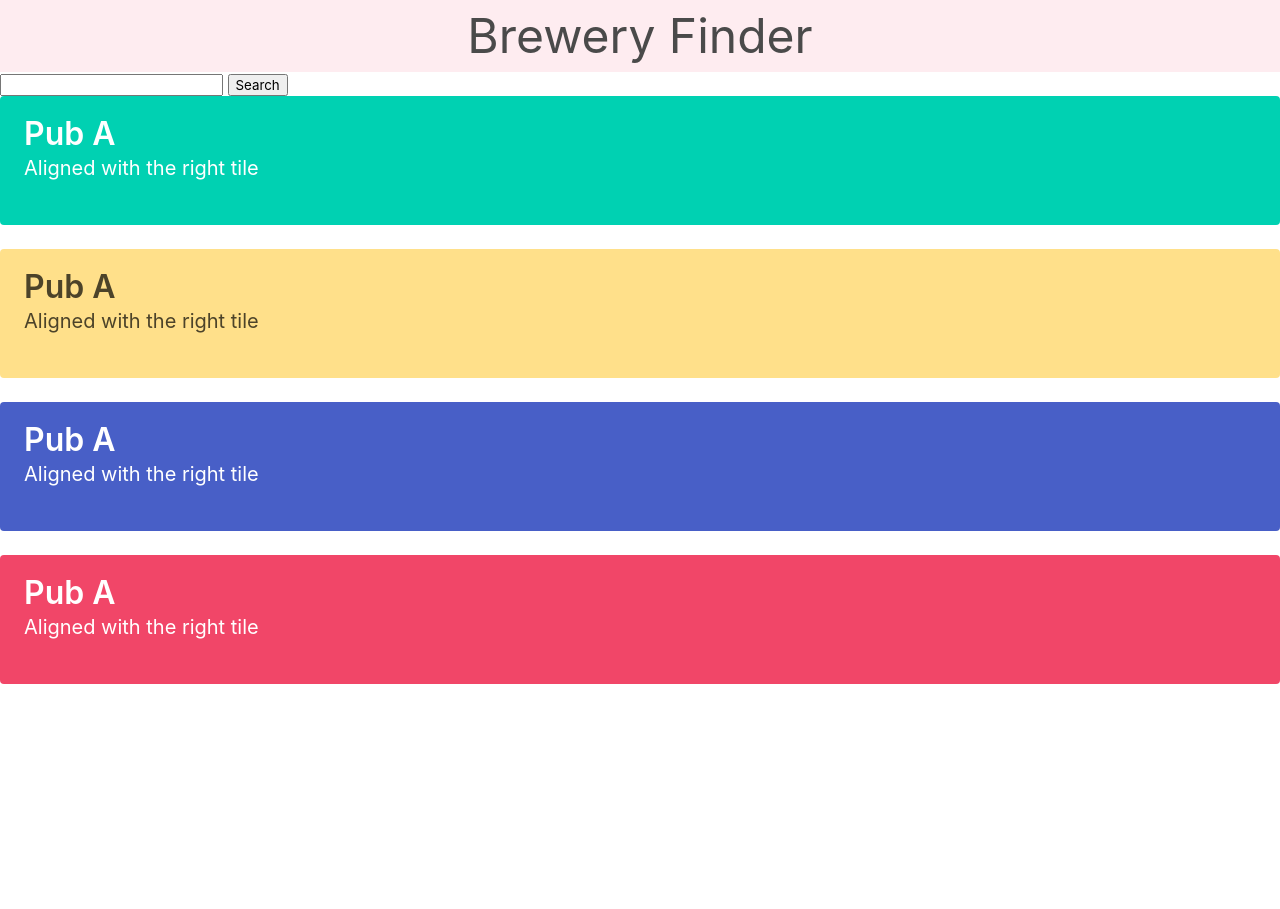
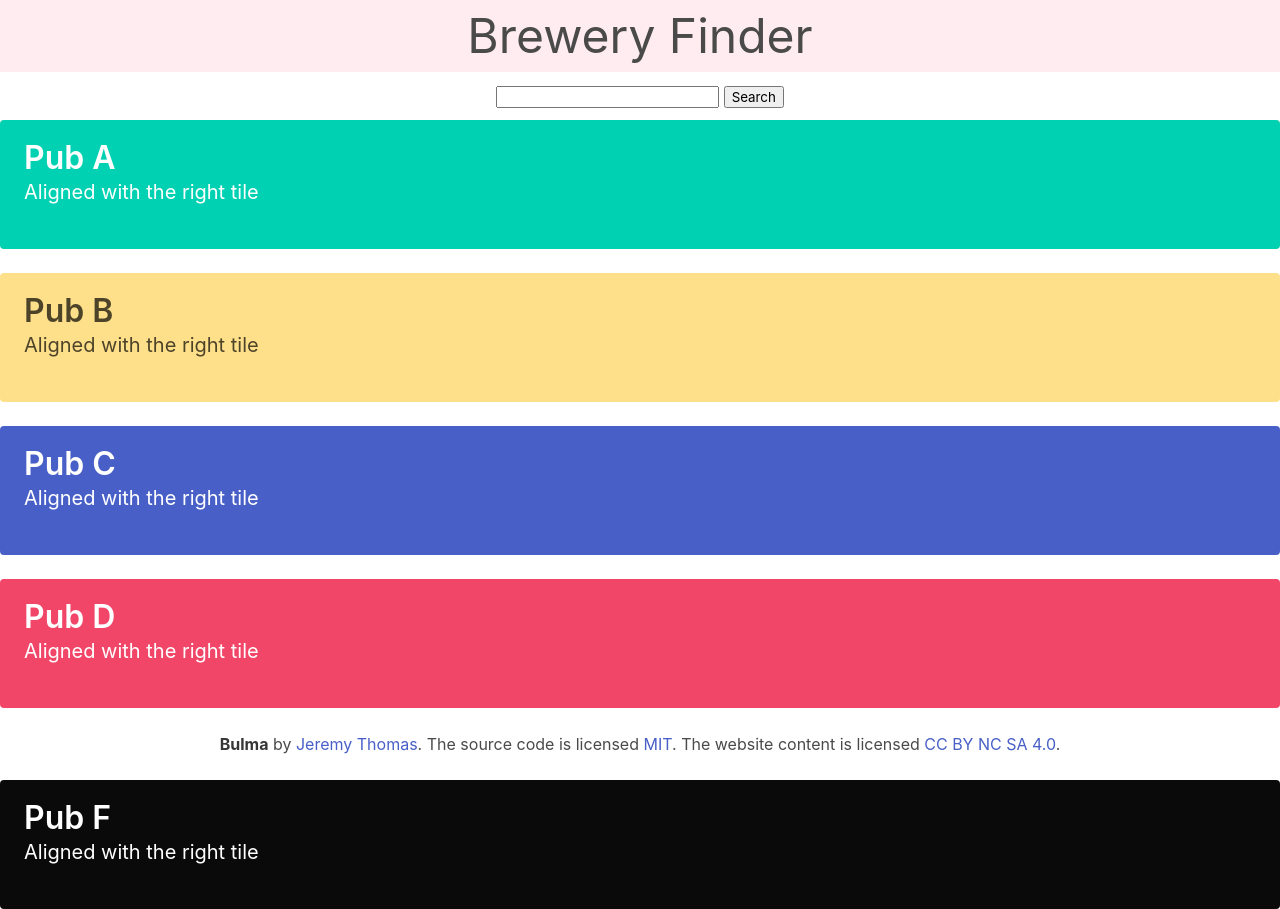
Before and after one commit to Steveb175/Brewery-Finder, a plain HTML site: page index.html in a window 1280 px wide. Before the commit the page ends 800 px from the top, so only its background shows below. Drawn offline with nearby package versions, Linux system fonts and the light colour scheme.

Commit message:
SEARCH BUTTON CENTERED

```diff
--- a/index.html
+++ b/index.html
@@ -12,17 +12,13 @@
 </head>
 <body>
 
+    <header class="is-size-1 has-text-centered has-background-danger-light">Brewery Finder</header>
 
-    <header class="is-size-1 has-text-centered has-background-danger-light">Brewery Finder</header>
-    <!-- Need 2 Images next to Brewery Finder on the header, one can float right on can float left -->
-      <input id="city-input is-align-items-center">
-      <button class="btn " id="city-search-btn" onclick="storeCity(), displayBreweries()">Search</button>
+    <div class="column is-auto has-text-centered"> <input id="city-input"> <button class="btn" id="city-search-btn" onclick="storeCity(), displayBreweries()">Search</button>
       <div id="brewery-container">
      <ul id="brewery-list">
      </ul>
      </div>
-     <!--Search Bar and Button needs to be centered, if possible make it so the button is below the search bar with some space
-    between the search bar/button and the header-->
 
      <!-- Displays for Different Pubs--> <!--May Have to be changed later for if wanting different colors-->
     </div>
@@ -37,7 +33,7 @@
       </div>
         <div class="container.is-max-desktop">
           <div class="notification is-warning">
-              <p class="title">Pub A </p>
+              <p class="title">Pub B </p>
               <p class="subtitle">Aligned with the right tile
               </p>
               <div class="content">
@@ -46,7 +42,7 @@
           </div>
           <div class="container.is-max-desktop">
             <div class="notification is-link">
-                <p class="title">Pub A </p>
+                <p class="title">Pub C </p>
                 <p class="subtitle">Aligned with the right tile
                 </p>
                 <div class="content">
@@ -55,16 +51,30 @@
             </div>
             <div class="container.is-max-desktop">
               <div class="notification is-danger">
-                  <p class="title">Pub A </p>
+                  <p class="title">Pub D </p>
                   <p class="subtitle">Aligned with the right tile
                   </p>
                   <div class="content">
                 </div>
                 <!--Need A FOOTER-->
+              </div>
+              <div class="container.is-max-desktop">
+                <div class="content has-text-centered">
+                  <p>
+                    <strong>Bulma</strong> by <a href="https://jgthms.com">Jeremy Thomas</a>. The source code is licensed
+                    <a href="http://opensource.org/licenses/mit-license.php">MIT</a>. The website content
+                    is licensed <a href="http://creativecommons.org/licenses/by-nc-sa/4.0/">CC BY NC SA 4.0</a>.
+                  </p>
+                </div>
 
+                <div class="notification is-black">
+                    <p class="title">Pub F </p>
+                    <p class="subtitle">Aligned with the right tile
                     </p>
+                    <div class="content">
                   </div>
-                </footer>
+
+
         <script src="assets\script.js"></script>
 </body>
 </html>
```
